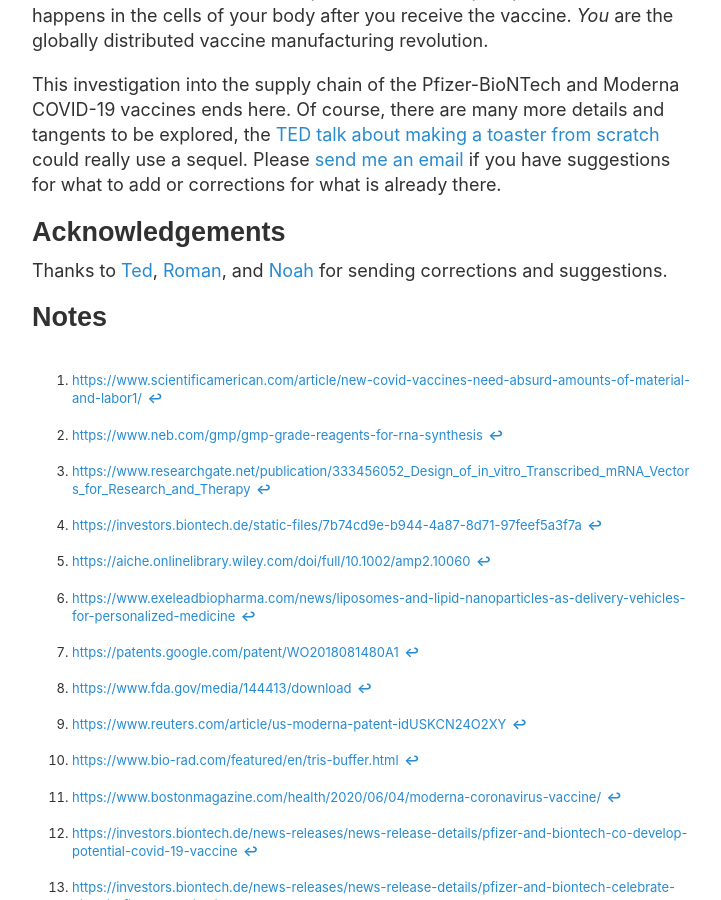
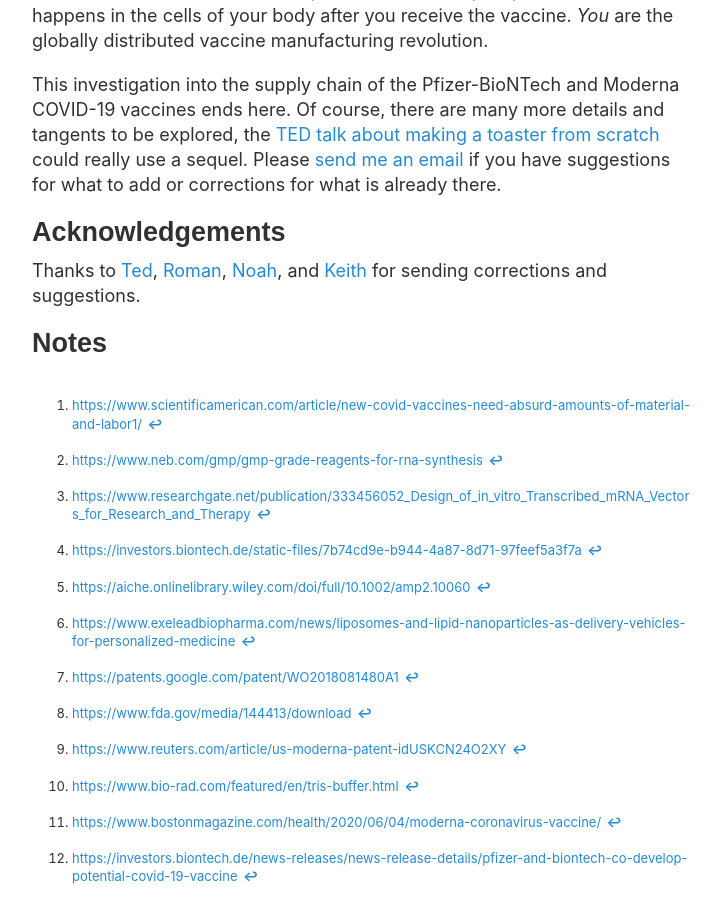
Before and after one commit to jonemo/blog.jonasneubert.com, a Jekyll site: the page built from _posts/2021-01-10-exploring-the-supply-chain-of-the-pfizer-biontech-and-moderna-covid-19-vaccines.md, in a window 1280 px wide and 900 px high, scrolled down 26832 px. Shown: the whole window, without its empty margins (70-791 px from the left). Built offline with Jekyll 4.4.1, drawn with Linux system fonts in a browser that asks for light colours.

Commit message:
[post] supply chain: add Keith to acknowledgements (spotted "Corminaty" misspelling)

```diff
--- a/_posts/2021-01-10-exploring-the-supply-chain-of-the-pfizer-biontech-and-moderna-covid-19-vaccines.md
+++ b/_posts/2021-01-10-exploring-the-supply-chain-of-the-pfizer-biontech-and-moderna-covid-19-vaccines.md
@@ -611,7 +611,7 @@
 
 ## Acknowledgements
 
-Thanks to [Ted](https://twitter.com/tedder42), [Roman](https://hut.pm), and [Noah](https://www.noahleidinger.com/en/about) for sending corrections and suggestions.
+Thanks to [Ted](https://twitter.com/tedder42), [Roman](https://hut.pm), [Noah](https://www.noahleidinger.com/en/about), and [Keith](https://suddenlyathome.net) for sending corrections and suggestions.
 
 
 ## Notes
```
